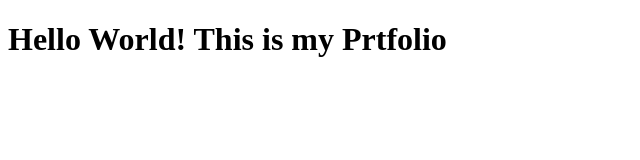
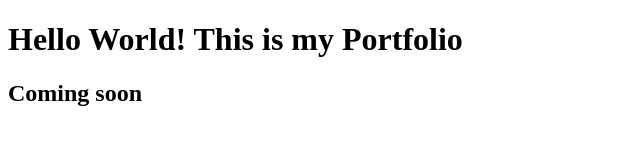
Before and after one commit to vanshikacs/Portfolio, a plain HTML site: page Lindex.html in a window 1280 px wide. Shown: the whole page, without its empty margins (0-640 px from the left). Drawn offline with Linux system fonts and the light colour scheme.

Commit message:
any message

```diff
--- a/Lindex.html
+++ b/Lindex.html
@@ -3,7 +3,8 @@
 <title>Portfolio</title>
 </head>
 <body>
-<h1>Hello World! This is my Prtfolio</h1>
+<h1>Hello World! This is my Portfolio</h1>
+<h2>Coming soon</h2>
 </body>
 <footer>
 </footer>
```
